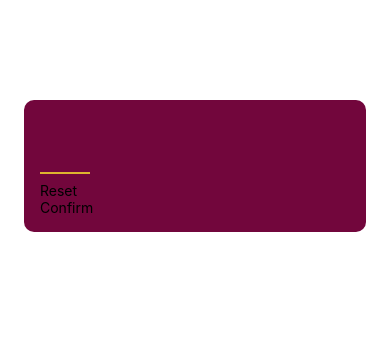
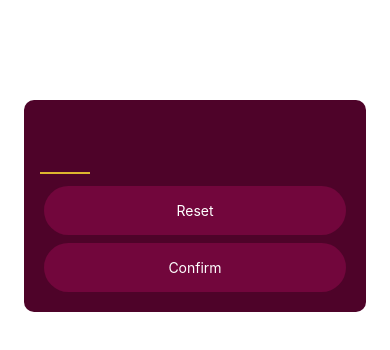
Before and after one commit to shyamtiwari02062001/MiniGameApp, a React Native app: screen / in a window 390 px wide. Shown: the top 350 px of the page. Built offline with nearby package versions, Linux system fonts and the light colour scheme.

Commit message:
Added the custom buttons

```diff
--- a/components/primaryButton.js
+++ b/components/primaryButton.js
@@ -1,11 +1,40 @@
 import React from 'react';
-import {View, Text} from 'react-native';
+import {View, Text, Pressable, StyleSheet} from 'react-native';
 
 const PrimaryButton = ({children}) => {
   return (
-    <View>
-      <Text>{children}</Text>
+    <View style={styles.buttonOutterContainer}>
+      <Pressable
+        android_ripple={{color: '#640233'}}
+        style={({pressed}) =>
+          pressed
+            ? [styles.pressed, styles.buttonInnerContainer]
+            : styles.buttonInnerContainer
+        }
+        onPress={() => console.log('pressHandler')}>
+        <Text style={styles.buttonText}>{children}</Text>
+      </Pressable>
     </View>
   );
 };
 export default PrimaryButton;
+const styles = StyleSheet.create({
+  buttonOutterContainer: {
+    borderRadius: 50,
+    margin: 4,
+    overflow: 'hidden',
+  },
+  buttonInnerContainer: {
+    backgroundColor: '#72063c',
+    paddingVertical: 16,
+    paddingHorizontal: 16,
+    elevation: 2,
+  },
+  buttonText: {
+    color: '#fff',
+    textAlign: 'center',
+  },
+  pressed: {
+    opacity: 0.75,
+  },
+});
--- a/screens/StartGameScreen.js
+++ b/screens/StartGameScreen.js
@@ -8,6 +8,7 @@
         style={styles.numberInput}
         maxLength={2}
         keyboardType={'number-pad'}
+        autoCapitalize={'none'}
       />
       <PrimaryButton>Reset</PrimaryButton>
       <PrimaryButton>Confirm</PrimaryButton>
@@ -21,7 +22,7 @@
     marginHorizontal: 24,
     borderRadius: 10,
     marginTop: 100,
-    backgroundColor: '#72063c',
+    backgroundColor: '#4e0329',
     shadowColor: '#ffffff',
     elevation: 8,
     shadowOffset: {width: 0, height: 2},
```
